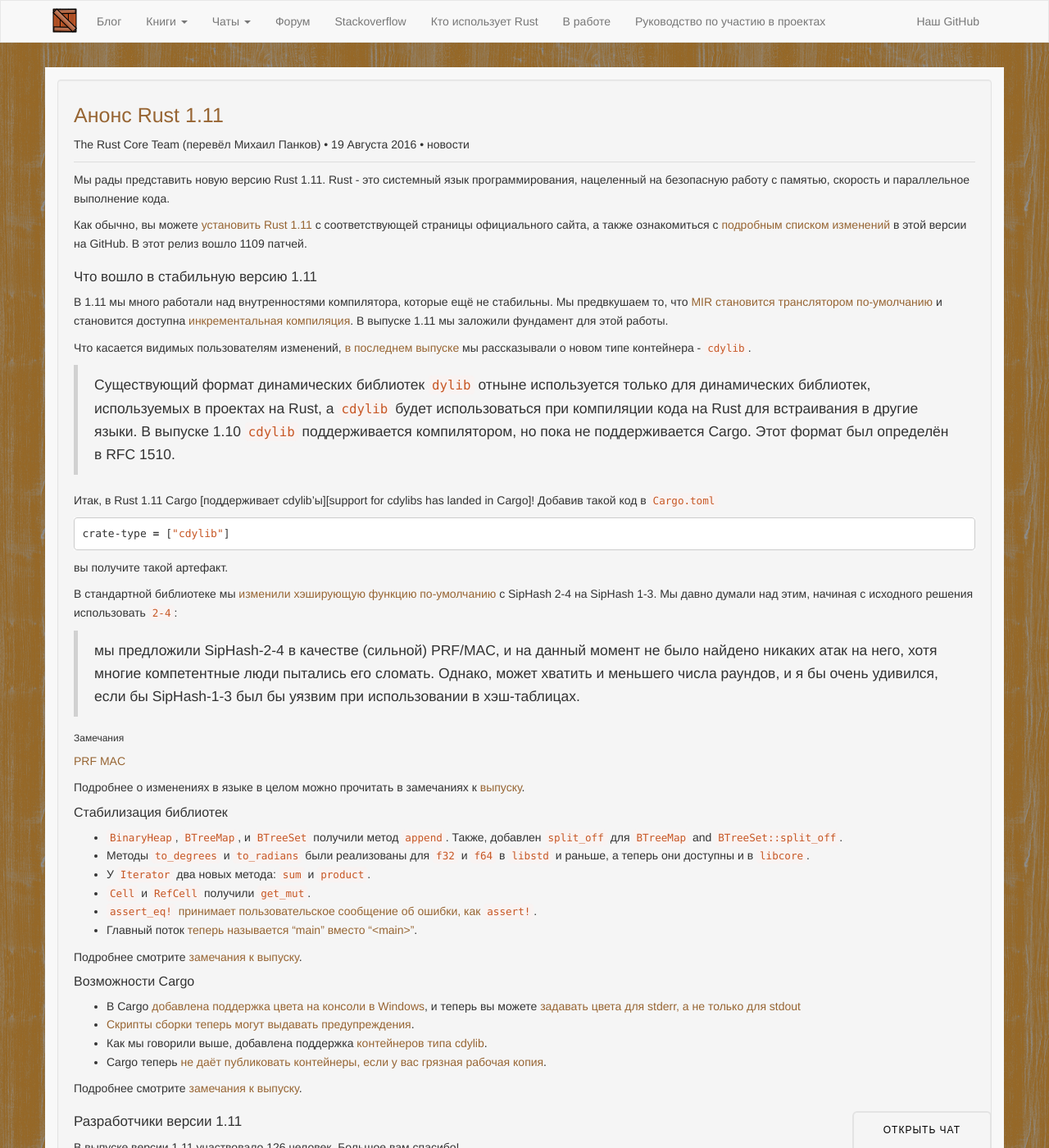
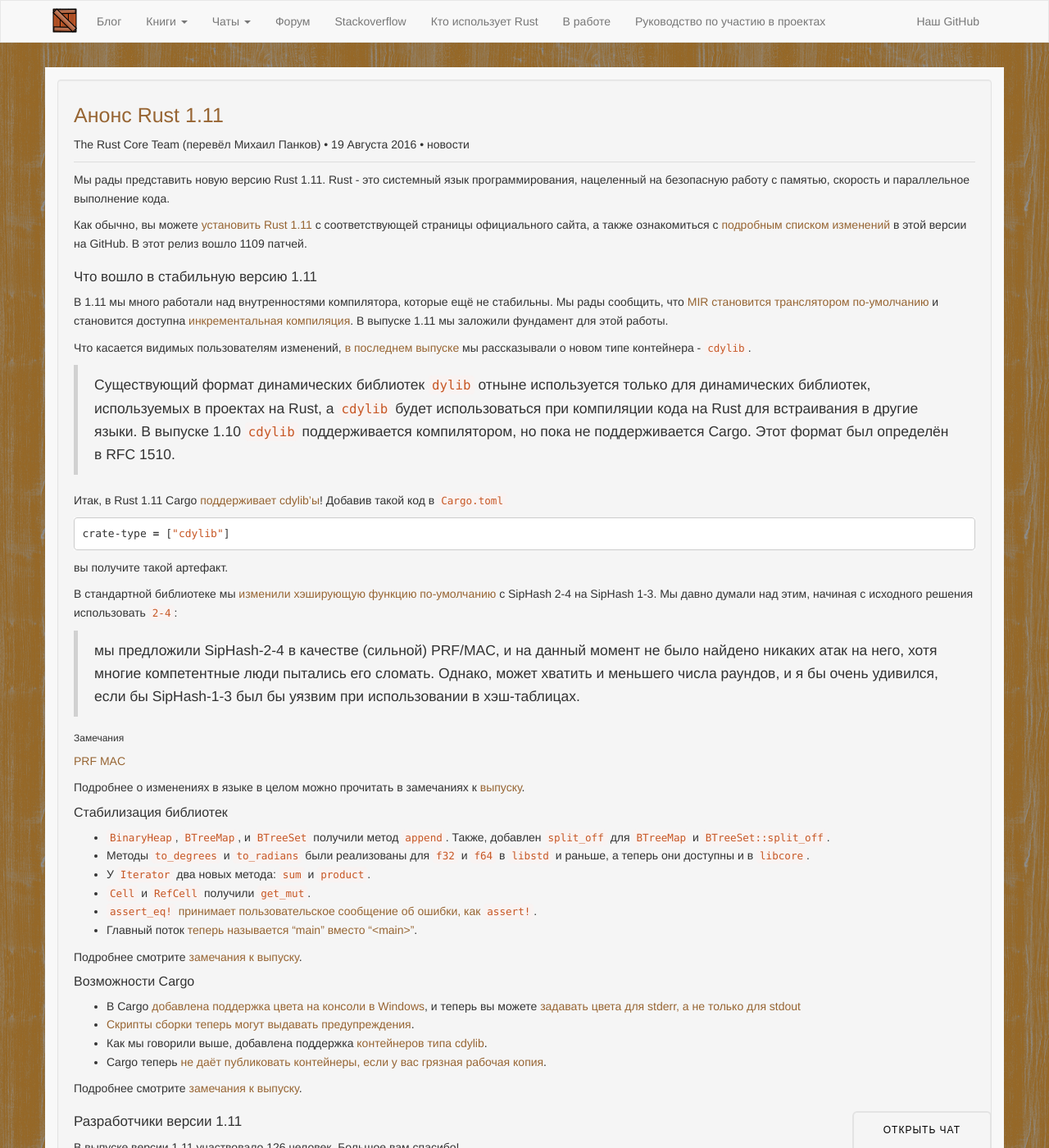
Before and after one commit to rust-lang-ru/rustycrate.ru, a Jekyll site: the page built from _posts/2016-08-19-rust-1.11.md, in a window 1280 px wide and 1400 px high. Shown: the whole window at 82% size. Built offline with Jekyll 4.4.1, drawn with Linux system fonts in a browser that asks for light colours; nearby versions of some CDN libraries; Markdown is read by kramdown in place of the engine named in the settings; comment, search, counter and statistics services are not loaded.

Commit message:
Исправляем комментарии

````diff
--- a/_posts/2016-08-19-rust-1.11.md
+++ b/_posts/2016-08-19-rust-1.11.md
@@ -24,7 +24,7 @@
 ### Что вошло в стабильную версию 1.11
 
 В 1.11 мы много работали над внутренностями компилятора, которые ещё не
-стабильны. Мы предвкушаем то, что
+стабильны. Мы рады сообщить, что
 [MIR становится транслятором по-умолчанию][MIR becoming the default] и
 становится доступна [инкрементальная компиляция][incremental compilation].
 В выпуске 1.11 мы заложили фундамент для этой работы.
@@ -44,8 +44,8 @@
 
 [Last release]: https://rustycrate.ru/%D0%BD%D0%BE%D0%B2%D0%BE%D1%81%D1%82%D0%B8/2016/07/11/rust-1.10.html
 
-Итак, в Rust 1.11 Cargo [поддерживает cdylib'ы][support for cdylibs has landed in
-Cargo]! Добавив такой код в `Cargo.toml`
+Итак, в Rust 1.11 Cargo [поддерживает cdylib'ы](https://github.com/rust-lang/cargo/pull/2741)!
+Добавив такой код в `Cargo.toml`
 
 ```toml
 crate-type = ["cdylib"]
@@ -79,7 +79,7 @@
 и
 [`BTreeSet`](https://doc.rust-lang.org/std/collections/btree_set/struct.BTreeSet.html#method.append)
 получили метод `append`. Также, добавлен `split_off` для
-[`BTreeMap`](https://doc.rust-lang.org/std/collections/btree_map/struct.BTreeMap.html#method.split_off) and [`BTreeSet::split_off`](https://doc.rust-lang.org/std/collections/btree_set/struct.BTreeSet.html#method.split_off).
+[`BTreeMap`](https://doc.rust-lang.org/std/collections/btree_map/struct.BTreeMap.html#method.split_off) и [`BTreeSet::split_off`](https://doc.rust-lang.org/std/collections/btree_set/struct.BTreeSet.html#method.split_off).
 * Методы `to_degrees` и `to_radians` были реализованы для `f32` и `f64`
 в `libstd` и раньше, а теперь они доступны и в `libcore`.
 * У `Iterator` два новых метода:
````
